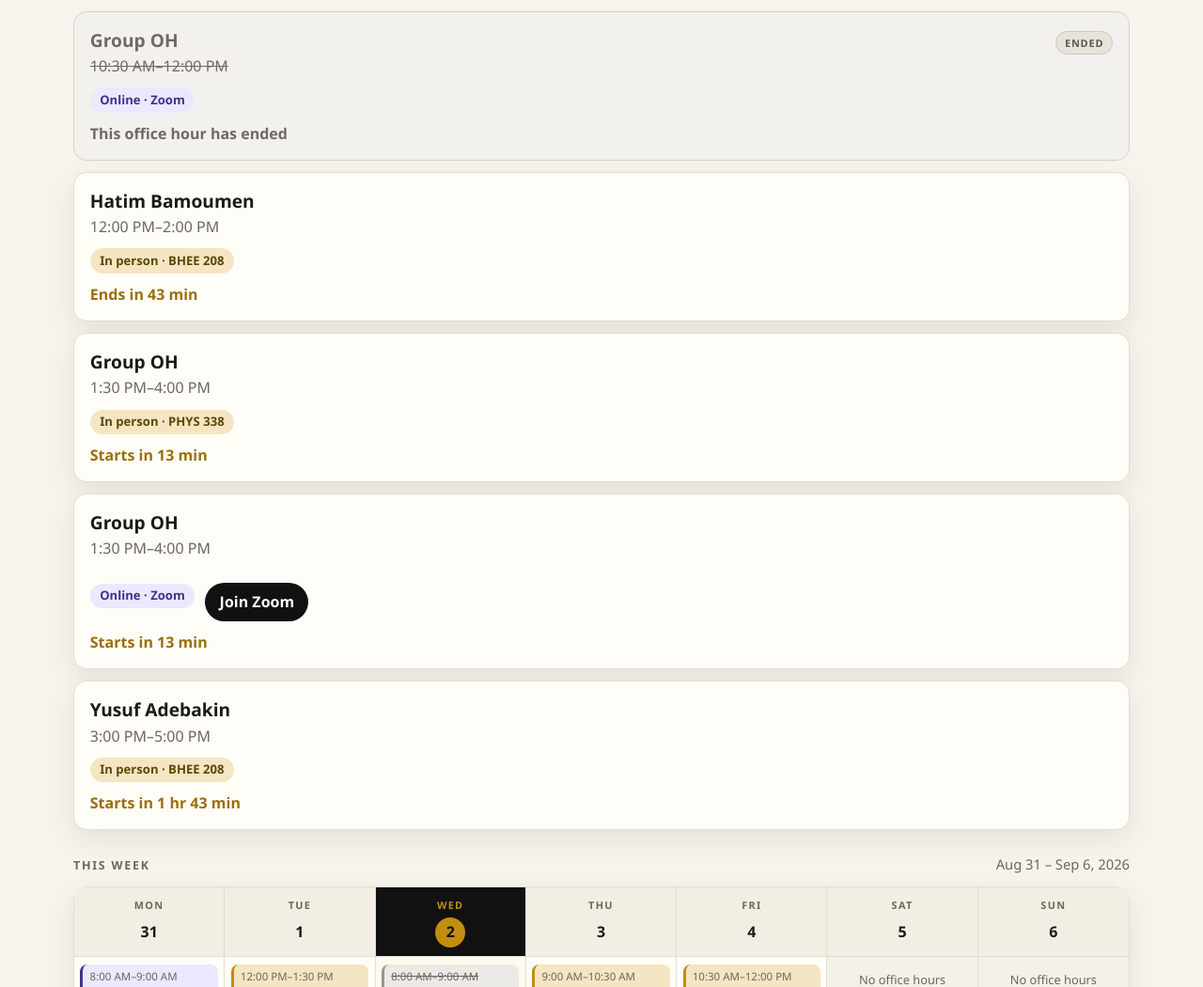
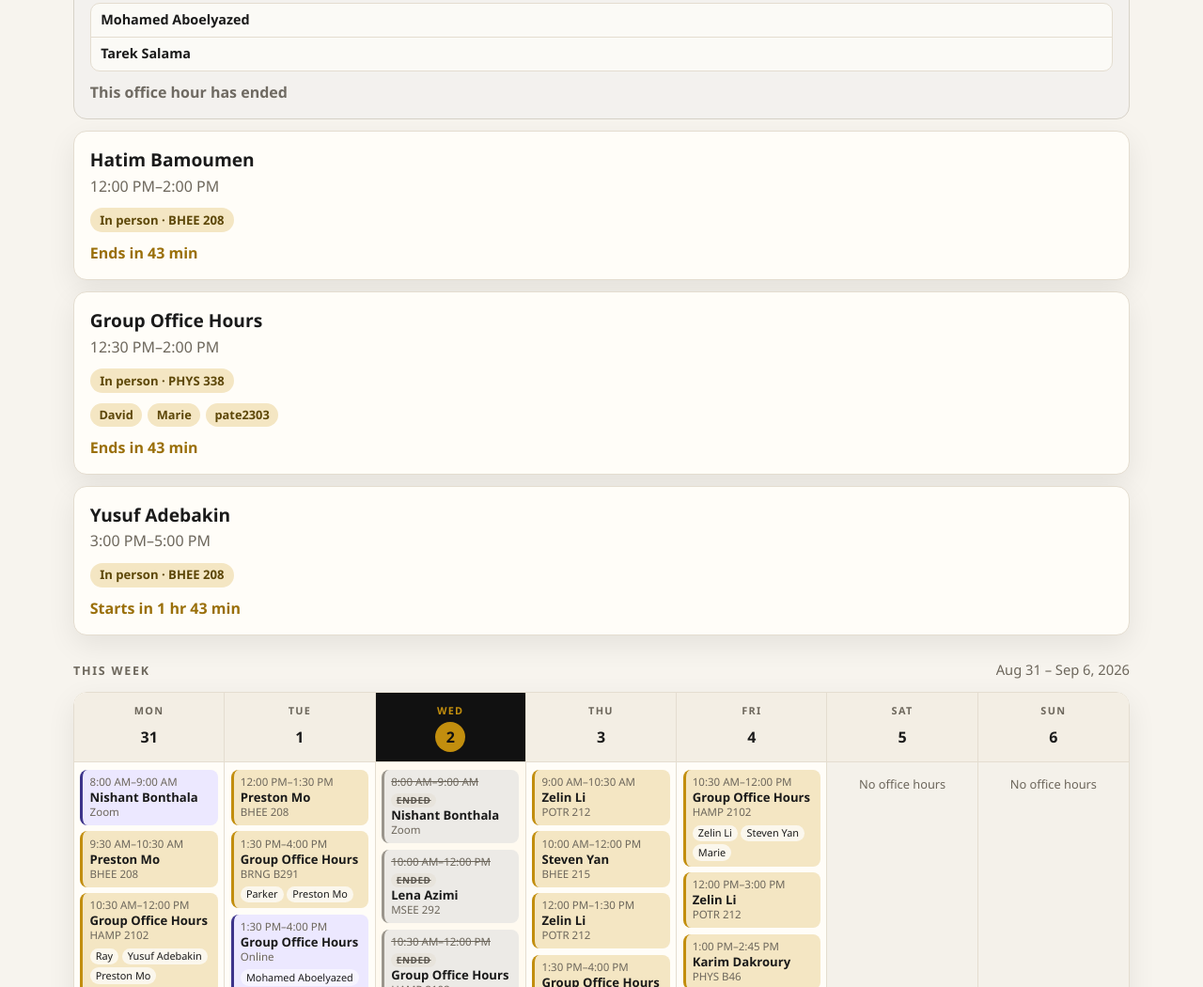
Before and after one commit to Ziad-elshafey/ECE301OH, a plain HTML site: page index.html in a window 1280 px wide. Shown: the part 1750-2800 px from the top of the page at 94% size. Drawn offline with Linux system fonts and the light colour scheme.

Commit message:
bug fixes

```diff
--- a/css/style.css
+++ b/css/style.css
@@ -325,6 +325,102 @@ main {
   background: #2a2a2a;
 }
 
+.host-list {
+  list-style: none;
+  margin: 0.7rem 0 0;
+  padding: 0;
+}
+
+.host-list.in-person {
+  display: flex;
+  flex-wrap: wrap;
+  gap: 0.35rem;
+}
+
+.host-list.in-person .host-row {
+  margin: 0;
+}
+
+.host-list.in-person .host-name {
+  display: inline-flex;
+  align-items: center;
+  border-radius: 999px;
+  padding: 0.18rem 0.6rem;
+  background: var(--gold-soft);
+  color: #5d4708;
+  font-size: 0.8rem;
+  font-weight: 600;
+}
+
+.host-list.online {
+  display: grid;
+  gap: 0;
+  border: 1px solid var(--line);
+  border-radius: 10px;
+  overflow: hidden;
+  background: #fbfaf6;
+}
+
+.host-list.online .host-row {
+  display: flex;
+  align-items: center;
+  justify-content: space-between;
+  gap: 0.5rem 0.75rem;
+  margin: 0;
+  padding: 0.45rem 0.65rem;
+  border-top: 1px solid var(--line);
+}
+
+.host-list.online .host-row:first-child {
+  border-top: 0;
+}
+
+.host-list.online .host-name {
+  font-size: 0.9rem;
+  font-weight: 600;
+}
+
+.host-list.online .zoom-link {
+  margin-top: 0;
+  padding: 0.28rem 0.65rem;
+  font-size: 0.75rem;
+  font-weight: 650;
+  background: transparent;
+  color: var(--ink);
+  border: 1px solid var(--line);
+}
+
+.host-list.online .zoom-link:hover,
+.host-list.online .zoom-link:focus-visible {
+  background: var(--black);
+  color: #fff;
+  border-color: var(--black);
+}
+
+.cal-hosts {
+  display: flex;
+  flex-wrap: wrap;
+  gap: 0.22rem;
+  margin-top: 0.35rem;
+}
+
+.cal-host {
+  display: inline-block;
+  max-width: 100%;
+  overflow: hidden;
+  text-overflow: ellipsis;
+  white-space: nowrap;
+  border-radius: 999px;
+  padding: 0.08rem 0.38rem;
+  background: rgba(255, 255, 255, 0.7);
+  font-size: 0.68rem;
+  line-height: 1.35;
+}
+
+.cal-event.online .cal-host {
+  background: rgba(255, 255, 255, 0.55);
+}
+
 .empty {
   margin: 0;
   color: var(--muted);
--- a/data/office-hours.json
+++ b/data/office-hours.json
@@ -26,23 +26,30 @@
       "location": "BHEE 208"
     },
     {
-      "id": "group-oh-mon-morning-in-person",
-      "ta": "Group OH",
+      "id": "group-oh-mon-morning",
+      "ta": "Group Office Hours",
       "day": "Monday",
       "start": "10:30",
       "end": "12:00",
-      "type": "in-person",
-      "location": "HAMP 2102"
+      "location": "HAMP 2102",
+      "inPersonHosts": [
+        { "ta": "Ray" },
+        { "ta": "Yusuf Adebakin" },
+        { "ta": "Preston Mo" },
+        { "ta": "Steven Yan" }
+      ],
+      "onlineHosts": [
+        {
+          "ta": "Zeyad Elshafey",
+          "platform": "zoom",
+          "link": "https://purdue.zoom.us/j/REPLACE_ME"
         },
         {
-      "id": "group-oh-mon-morning-online",
-      "ta": "Group OH",
-      "day": "Monday",
-      "start": "10:30",
-      "end": "12:00",
-      "type": "online",
-      "location": "Zoom",
+          "ta": "Tarek Salama",
+          "platform": "zoom",
           "link": "https://purdue.zoom.us/j/REPLACE_ME"
+        }
+      ]
     },
     {
       "id": "hussein-hamouda-mon",
@@ -75,25 +82,39 @@
       "link": "https://purdue.zoom.us/j/REPLACE_ME"
     },
     {
-      "id": "group-oh-mon-afternoon-in-person",
-      "ta": "Group OH",
+      "id": "group-oh-mon-afternoon",
+      "ta": "Group Office Hours",
       "day": "Monday",
       "start": "13:30",
       "end": "16:00",
-      "type": "in-person",
-      "location": "BRNG B291"
+      "location": "BRNG B291",
+      "inPersonHosts": [
+        { "ta": "pate2303" },
+        { "ta": "Qiming" }
+      ],
+      "onlineHosts": [
+        {
+          "ta": "Hussein Hamouda",
+          "platform": "zoom",
+          "link": "https://purdue.zoom.us/j/REPLACE_ME"
         },
         {
-      "id": "group-oh-mon-afternoon-online",
-      "ta": "Group OH",
-      "day": "Monday",
-      "start": "13:30",
-      "end": "16:00",
-      "type": "online",
-      "location": "Zoom",
+          "ta": "Mohamed Aboelyazed",
+          "platform": "zoom",
           "link": "https://purdue.zoom.us/j/REPLACE_ME"
         },
-
+        {
+          "ta": "Tarek Salama",
+          "platform": "zoom",
+          "link": "https://purdue.zoom.us/j/REPLACE_ME"
+        },
+        {
+          "ta": "Zeyad Elshafey",
+          "platform": "zoom",
+          "link": "https://purdue.zoom.us/j/REPLACE_ME"
+        }
+      ]
+    },
     {
       "id": "preston-mo-tue",
       "ta": "Preston Mo",
@@ -104,23 +125,38 @@
       "location": "BHEE 208"
     },
     {
-      "id": "group-oh-tue-in-person",
-      "ta": "Group OH",
+      "id": "group-oh-tue",
+      "ta": "Group Office Hours",
       "day": "Tuesday",
       "start": "13:30",
       "end": "16:00",
-      "type": "in-person",
-      "location": "BRNG B291"
+      "location": "BRNG B291",
+      "inPersonHosts": [
+        { "ta": "Parker" },
+        { "ta": "Preston Mo" }
+      ],
+      "onlineHosts": [
+        {
+          "ta": "Mohamed Aboelyazed",
+          "platform": "zoom",
+          "link": "https://purdue.zoom.us/j/REPLACE_ME"
         },
         {
-      "id": "group-oh-tue-online",
-      "ta": "Group OH",
-      "day": "Tuesday",
-      "start": "13:30",
-      "end": "16:00",
-      "type": "online",
-      "location": "Zoom",
+          "ta": "Tarek Salama",
+          "platform": "zoom",
           "link": "https://purdue.zoom.us/j/REPLACE_ME"
+        },
+        {
+          "ta": "Zeyad Elshafey",
+          "platform": "zoom",
+          "link": "https://purdue.zoom.us/j/REPLACE_ME"
+        },
+        {
+          "ta": "Hussein Hamouda",
+          "platform": "zoom",
+          "link": "https://purdue.zoom.us/j/REPLACE_ME"
+        }
+      ]
     },
     {
       "id": "mohamed-aboelyazed-tue",
@@ -132,7 +168,6 @@
       "location": "Zoom",
       "link": "https://purdue.zoom.us/j/REPLACE_ME"
     },
-
     {
       "id": "nishant-bonthala-wed",
       "ta": "Nishant Bonthala",
@@ -153,23 +188,30 @@
       "location": "MSEE 292"
     },
     {
-      "id": "group-oh-wed-morning-in-person",
-      "ta": "Group OH",
+      "id": "group-oh-wed-morning",
+      "ta": "Group Office Hours",
       "day": "Wednesday",
       "start": "10:30",
       "end": "12:00",
-      "type": "in-person",
-      "location": "HAMP 2102"
+      "location": "HAMP 2102",
+      "inPersonHosts": [
+        { "ta": "Ray" },
+        { "ta": "David" },
+        { "ta": "Preston Mo" },
+        { "ta": "Steven Yan" }
+      ],
+      "onlineHosts": [
+        {
+          "ta": "Mohamed Aboelyazed",
+          "platform": "zoom",
+          "link": "https://purdue.zoom.us/j/REPLACE_ME"
         },
         {
-      "id": "group-oh-wed-morning-online",
-      "ta": "Group OH",
-      "day": "Wednesday",
-      "start": "10:30",
-      "end": "12:00",
-      "type": "online",
-      "location": "Zoom",
+          "ta": "Tarek Salama",
+          "platform": "zoom",
           "link": "https://purdue.zoom.us/j/REPLACE_ME"
+        }
+      ]
     },
     {
       "id": "hatim-bamoumen-wed",
@@ -181,23 +223,18 @@
       "location": "BHEE 208"
     },
     {
-      "id": "group-oh-wed-afternoon-in-person",
-      "ta": "Group OH",
+      "id": "group-oh-wed-afternoon",
+      "ta": "Group Office Hours",
       "day": "Wednesday",
-      "start": "13:30",
-      "end": "16:00",
-      "type": "in-person",
-      "location": "PHYS 338"
-    },
-    {
-      "id": "group-oh-wed-afternoon-online",
-      "ta": "Group OH",
-      "day": "Wednesday",
-      "start": "13:30",
-      "end": "16:00",
-      "type": "online",
-      "location": "Zoom",
-      "link": "https://purdue.zoom.us/j/REPLACE_ME"
+      "start": "12:30",
+      "end": "14:00",
+      "location": "PHYS 338",
+      "inPersonHosts": [
+        { "ta": "David" },
+        { "ta": "Marie" },
+        { "ta": "pate2303" }
+      ],
+      "onlineHosts": []
     },
     {
       "id": "yusuf-adebakin-wed",
@@ -208,7 +245,6 @@
       "type": "in-person",
       "location": "BHEE 208"
     },
-
     {
       "id": "zelin-li-thu-morning",
       "ta": "Zelin Li",
@@ -237,23 +273,25 @@
       "location": "POTR 212"
     },
     {
-      "id": "group-oh-thu-in-person",
-      "ta": "Group OH",
+      "id": "group-oh-thu",
+      "ta": "Group Office Hours",
       "day": "Thursday",
       "start": "13:30",
       "end": "16:00",
-      "type": "in-person",
-      "location": "BRNG B212"
-    },
+      "location": "BRNG B212",
+      "inPersonHosts": [
+        { "ta": "Marie" },
+        { "ta": "Parker" },
+        { "ta": "Zelin Li" },
+        { "ta": "Preston Mo" }
+      ],
+      "onlineHosts": [
         {
-      "id": "group-oh-thu-online",
-      "ta": "Group OH",
-      "day": "Thursday",
-      "start": "13:30",
-      "end": "16:00",
-      "type": "online",
-      "location": "Zoom",
+          "ta": "Mohamed Aboelyazed",
+          "platform": "zoom",
           "link": "https://purdue.zoom.us/j/REPLACE_ME"
+        }
+      ]
     },
     {
       "id": "preston-mo-thu",
@@ -264,25 +302,19 @@
       "type": "in-person",
       "location": "BHEE 208"
     },
-
     {
-      "id": "group-oh-fri-in-person",
-      "ta": "Group OH",
+      "id": "group-oh-fri",
+      "ta": "Group Office Hours",
       "day": "Friday",
       "start": "10:30",
       "end": "12:00",
-      "type": "in-person",
-      "location": "HAMP 2102"
-    },
-    {
-      "id": "group-oh-fri-online",
-      "ta": "Group OH",
-      "day": "Friday",
-      "start": "10:30",
-      "end": "12:00",
-      "type": "online",
-      "location": "Zoom",
-      "link": "https://purdue.zoom.us/j/REPLACE_ME"
+      "location": "HAMP 2102",
+      "inPersonHosts": [
+        { "ta": "Zelin Li" },
+        { "ta": "Steven Yan" },
+        { "ta": "Marie" }
+      ],
+      "onlineHosts": []
     },
     {
       "id": "zelin-li-fri",
--- a/js/app.js
+++ b/js/app.js
@@ -130,8 +130,29 @@
     return "finished";
   }
 
-  function showZoom(session, status) {
-    return session.type === "online" && session.link && (status === "running" || status === "upcoming");
+  function hasHosts(session) {
+    return Array.isArray(session.hosts);
+  }
+
+  function canJoin(status) {
+    return status === "running" || status === "upcoming";
+  }
+
+  function joinPlatform(source) {
+    const platform = String(source.platform || "").toLowerCase();
+    if (platform === "teams") return "teams";
+    const location = String(source.location || "").toLowerCase();
+    if (location === "teams") return "teams";
+    return "zoom";
+  }
+
+  function joinLabel(platform) {
+    return platform === "teams" ? "Join Teams" : "Join Zoom";
+  }
+
+  function joinLinkHtml(href, platform) {
+    if (!href) return "";
+    return `<a class="zoom-link" href="${escapeHtml(href)}" target="_blank" rel="noopener noreferrer">${joinLabel(platform)}</a>`;
   }
 
   function escapeHtml(value) {
@@ -144,13 +165,30 @@
 
   function locationMarkup(session, status) {
     if (session.type === "online") {
-      const pill = `<span class="pill online">Online · ${escapeHtml(session.location || "Zoom")}</span>`;
-      const link = showZoom(session, status)
-        ? `<a class="zoom-link" href="${escapeHtml(session.link)}" target="_blank" rel="noopener noreferrer">Join Zoom</a>`
-        : "";
+      const location = session.location || "Zoom";
+      const pillText = location.toLowerCase() === "online" ? "Online" : `Online · ${location}`;
+      const pill = `<span class="pill online">${escapeHtml(pillText)}</span>`;
+      if (hasHosts(session)) return pill;
+      const link = canJoin(status) && session.link ? joinLinkHtml(session.link, joinPlatform(session)) : "";
       return `${pill}${link}`;
     }
     return `<span class="pill">In person · ${escapeHtml(session.location)}</span>`;
+  }
+
+  function hostsMarkup(session, status) {
+    if (!hasHosts(session) || !session.hosts.length) return "";
+    const listClass = session.type === "online" ? "host-list online" : "host-list in-person";
+    const items = session.hosts
+      .map((host) => {
+        const name = `<span class="host-name">${escapeHtml(host.ta)}</span>`;
+        const link =
+          session.type === "online" && canJoin(status) && host.link
+            ? joinLinkHtml(host.link, joinPlatform(host))
+            : "";
+        return `<li class="host-row">${name}${link}</li>`;
+      })
+      .join("");
+    return `<ul class="${listClass}">${items}</ul>`;
   }
 
   function cardHtml(session, status, nowMinutes, { featured = false } = {}) {
@@ -181,6 +219,7 @@
           ${badge}
         </div>
         <div class="meta">${locationMarkup(session, status)}</div>
+        ${hostsMarkup(session, status)}
         ${relative}
       </article>
     `;
@@ -233,11 +272,20 @@
       statusLabel = `<span class="cal-status now">Now</span>`;
     }
 
+    let hostsLine = "";
+    if (hasHosts(session) && session.hosts.length) {
+      const chips = session.hosts
+        .map((host) => `<span class="cal-host">${escapeHtml(host.ta)}</span>`)
+        .join("");
+      hostsLine = `<div class="cal-hosts">${chips}</div>`;
+    }
+
     return `
       <article class="${classes.join(" ")}">
         <p class="cal-time"><span>${formatTimeRange(session.start, session.end)}</span>${statusLabel}</p>
         <p class="cal-ta">${escapeHtml(session.ta)}</p>
         <p class="cal-loc">${typeLabel}</p>
+        ${hostsLine}
       </article>
     `;
   }
@@ -250,6 +298,32 @@
     }).format(dummy);
     els.clock.textContent = `${parts.weekday} · ${time}`;
     els.clockNote.hidden = !usingOverride;
+  }
+
+  function expandSessions(sessions) {
+    const expanded = [];
+    for (const session of sessions) {
+      if (!("inPersonHosts" in session) && !("onlineHosts" in session)) {
+        expanded.push(session);
+        continue;
+      }
+      expanded.push({
+        ...session,
+        id: `${session.id}-in-person`,
+        type: "in-person",
+        hosts: session.inPersonHosts || [],
+      });
+      if ((session.onlineHosts || []).length) {
+        expanded.push({
+          ...session,
+          id: `${session.id}-online`,
+          type: "online",
+          location: "Online",
+          hosts: session.onlineHosts || [],
+        });
+      }
+    }
+    return expanded;
   }
 
   function fillList(section, list, html, emptyText) {
@@ -291,7 +365,7 @@
     renderClock(parts);
     syncFilterButtons();
 
-    const sessions = schedule.sessions
+    const sessions = expandSessions(schedule.sessions)
       .map((session) => ({
         ...session,
         status: classify(session, parts.weekday, nowMinutes),
```
Also changed, not shown: 1 other file. Lines whose indentation alone changed are shown as unchanged.
